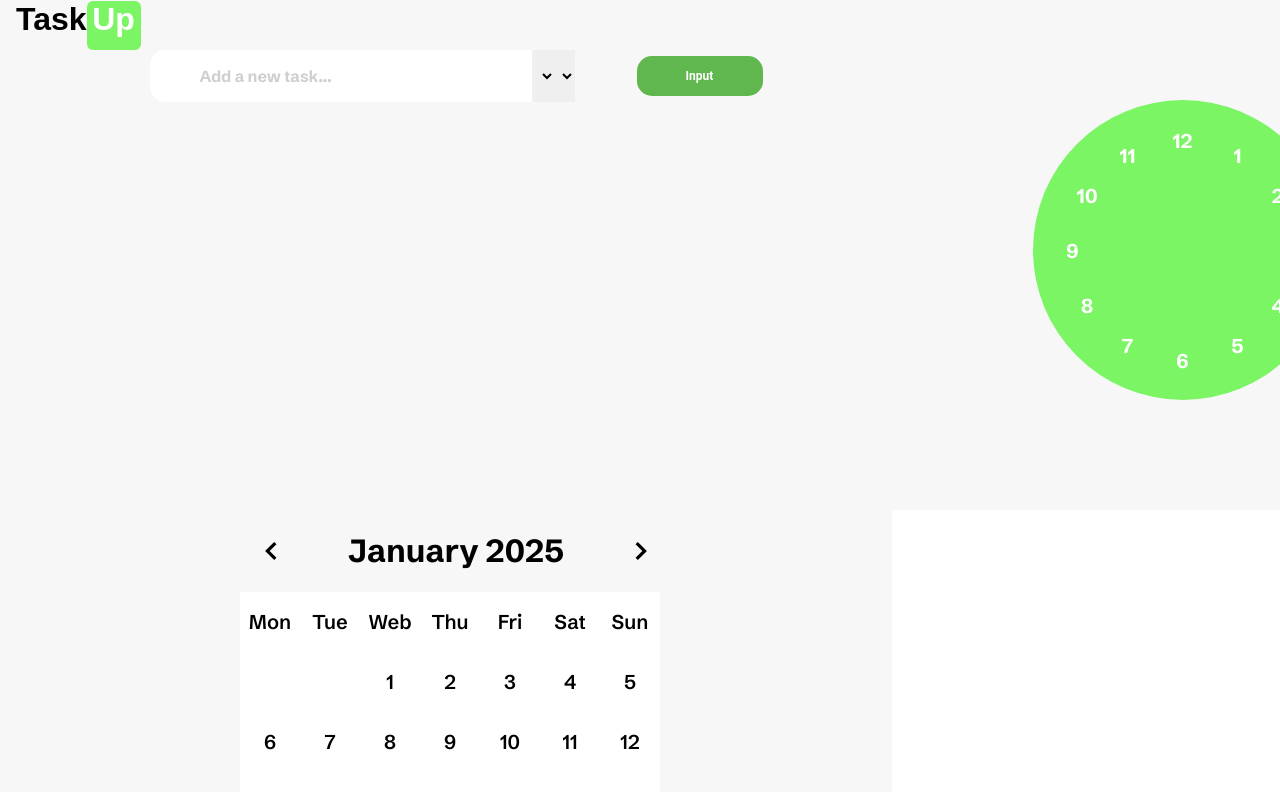
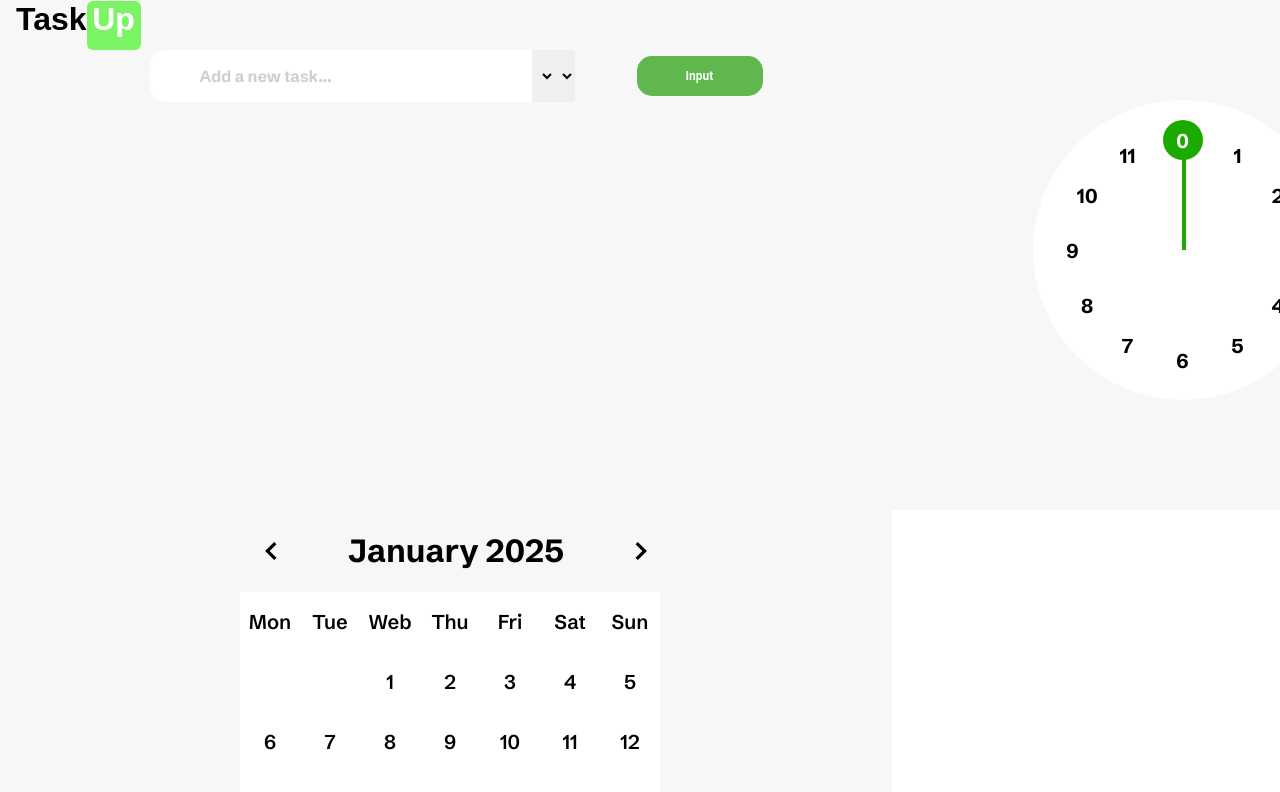
Before and after one commit to Kacper99999/TaskUp-frontend, a React (Create React App) app: page /tasks in a window 1280 px wide. Shown: the top 792 px of the page. Built offline with nearby package versions, Linux system fonts and the light colour scheme.

Commit message:
Update clock.

```diff
--- a/src/components/Calendar/index.js
+++ b/src/components/Calendar/index.js
@@ -46,6 +46,7 @@ export const Calendar = ({onDayClick}) => {
     }
 
     const handlePastMonth = () => {
+        console.log(currentMonth)
         if(currentMonth === 0){
             setChangeYear(changeYear - 1);
             setChangeMounth(10);
--- a/src/components/Clock/Clock.module.css
+++ b/src/components/Clock/Clock.module.css
@@ -1,21 +1,43 @@
-.clockNumberGroup{
-    cursor: pointer;
-
-}
-
 .clock {
     width: 300px;
     height: 300px;
     border-radius: 50%;
     position: relative;
     margin: 50px;
-    background-color: #7CF564;
+    background-color: white;
   }
 
   .clockNumber {
     position: absolute;
     font-size: 20px;
     font-weight: bold;
+    color: black;
+    transform: translate(-50%, -50%); /* Wyśrodkowanie liczby */
+    cursor: pointer;
+    display: flex;
+    justify-content: center;
+    align-items: center;
+    user-select: none;
+  }
+
+
+  .handRotation {
+    position: absolute;
+    width: 4px;
+    height: 100px;
+    background-color: #1caa00;
+    top:50px;
+    left: 149px;
+    transform-origin: bottom;
+    user-select: none;
+    transition: transform 1s ease-in-out;
+  }
+
+  .activeNumber {
+    background-color: #1caa00;
+    border-radius: 50%;
+    width: 40px;
+    height: 40px;
     color: white;
-    transform: translate(-50%, -50%); /* Wyśrodkowanie liczby */
+    transition: transform 1s ease-in-out;
   }
--- a/src/components/Clock/index.js
+++ b/src/components/Clock/index.js
@@ -1,42 +1,54 @@
 import css from "./Clock.module.css";
-import { useState } from "react";
+import { useEffect, useState } from "react";
 export const Clock = () => {
 
+    const [flag, setFlag] = useState(false);
     const [hour, setHour] = useState(0);
+    const [minutes, setMinutes] = useState(0);
+    const [selectedHour, setSelectedHour] = useState(0);
+    const [selectedMinutes, setSelectedMinutes] = useState(0);
 
     const handleClickSetTime = (e) => {
-        const rect = e.target.getBoundingClientRect();
-        const centerX = rect.width / 2;
-        const centerY = rect.height / 2;
+        const time = e.target.getAttribute('data-time');
+        if(flag === false){
+            setHour(parseInt(time));
+            setSelectedHour(null);
 
-        const clickX = e.clientX - rect.left;
-        const clickY = e.clientY - rect.top;
+            setTimeout(()=> {
+                setSelectedHour(parseInt(time));
+            },1000)
+        }
+        else{
+            setMinutes(parseInt(time))
+            setSelectedMinutes(null);
 
-        let angle = Math.atan2(clickY - centerY, clickX - centerX) * (180 / Math.PI)
-        console.log(angle + 90)
+            setTimeout(() => {
+                setSelectedMinutes(parseInt(time))
+            },1000)
+        }
 
-        const newHour = Math.floor(angle/30) || 12;
-
-        setHour(newHour);
+        setTimeout(() => {
+            setFlag(true);
+        },1500)
     }
 
-    const renderClockNumbers = () => {
+
+    const renderClockNumbersHours = () => {
         let numbers = [];
-        for (let i = 1; i <= 12 ; i++){
+        for (let i = 0; i <= 11 ; i++){
             const angle = (i - 3) * 30;
 
             const x = Math.cos((angle * Math.PI) / 180) * 110 + 150;
             const y = Math.sin((angle * Math.PI) / 180) * 110 + 150;
-            if(i === 3) {
-                console.log(y)
-            }
 
-
+            const isActive = selectedHour === i;
 
             numbers.push(
                 <div
                 key={i}
-                className={css.clockNumber}
+                onClick={handleClickSetTime}
+                data-time={i}
+                className={`${css.clockNumber} ${isActive ? css.activeNumber : ""}`}
                 style={{top:`${y}px`, left:`${x}px`}}
                 >
                     {i}
@@ -46,14 +58,49 @@ export const Clock = () => {
         return numbers
     }
 
+    const renderClockNumbersMinutes = () => {
+        let numbers = [];
+        for(let i = 0 ; i <= 59 ; i = i+5){
+            const angle = (i - 15) * 6;
+
+            const x = Math.cos((angle * Math.PI) / 180) * 110 + 150;
+            const y = Math.sin((angle * Math.PI) / 180) * 110 + 150;
+
+            const isActive = selectedMinutes === i;
+
+        numbers.push(
+            <div
+            key={i}
+            data-time={i}
+            onClick={handleClickSetTime}
+            className={`${css.clockNumber} ${isActive ? css.activeNumber : ""}`}
+            style={{top:`${y}px`, left:`${x}px`}}>
+                {i}
+            </div>
+        )
+    }
+    return numbers
+
+    }
+
+    const calculateHandRotationHours = () => {
+        return (hour % 12) * 30;
+    }
+
+    const calculateHandRotationMinutes = () => {
+        return (minutes % 60) * 6;
+    }
+
 
     return(
         <>
-        <div className={css.clock} onClick={handleClickSetTime}>
-            <line
-            x1="50"y1="50"
-            x2="50"y2="10"></line>
-            {renderClockNumbers()}
+        <div className={css.clock}>
+            <div
+            className={css.handRotation}
+            style={{transform:`rotate(${ flag ? calculateHandRotationMinutes() : calculateHandRotationHours()}deg)`}}>
+            </div>
+            {flag ? renderClockNumbersMinutes() : renderClockNumbersHours()}
+
         </div>
         </>
     )
```
